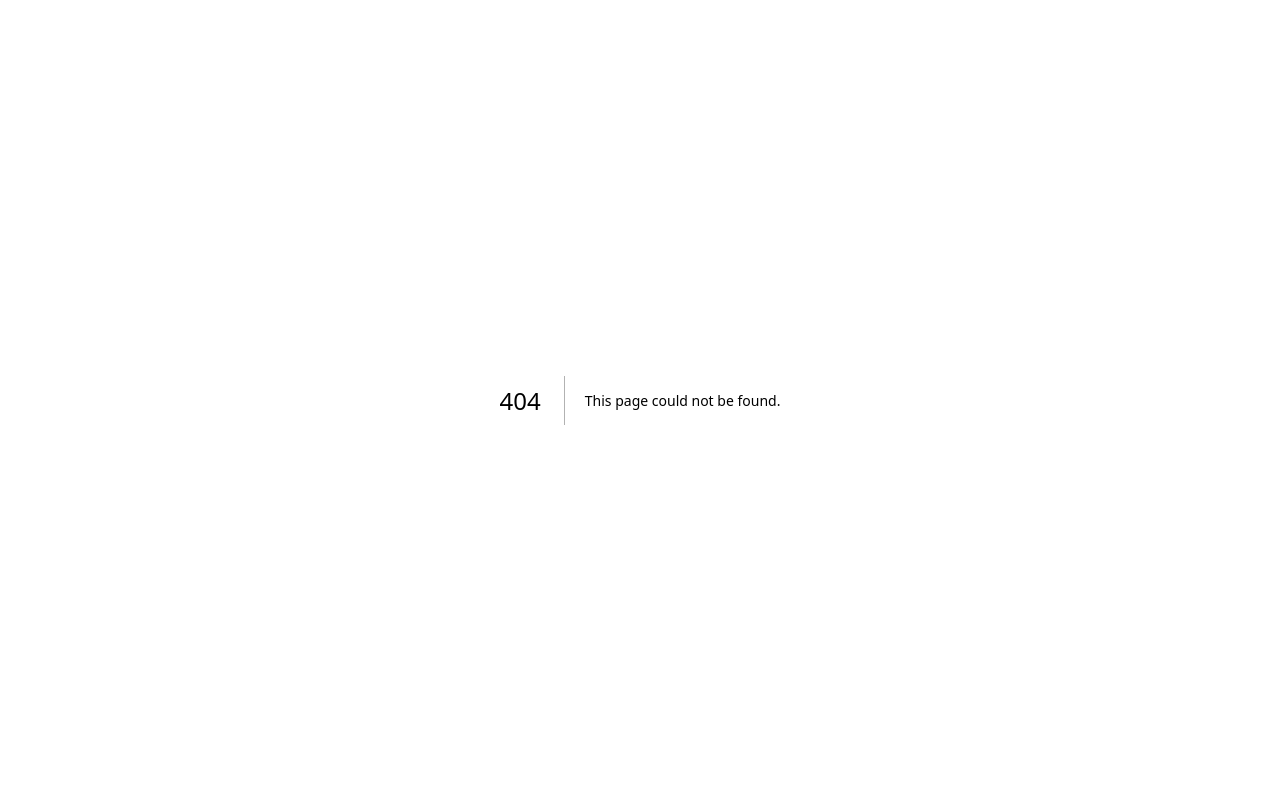
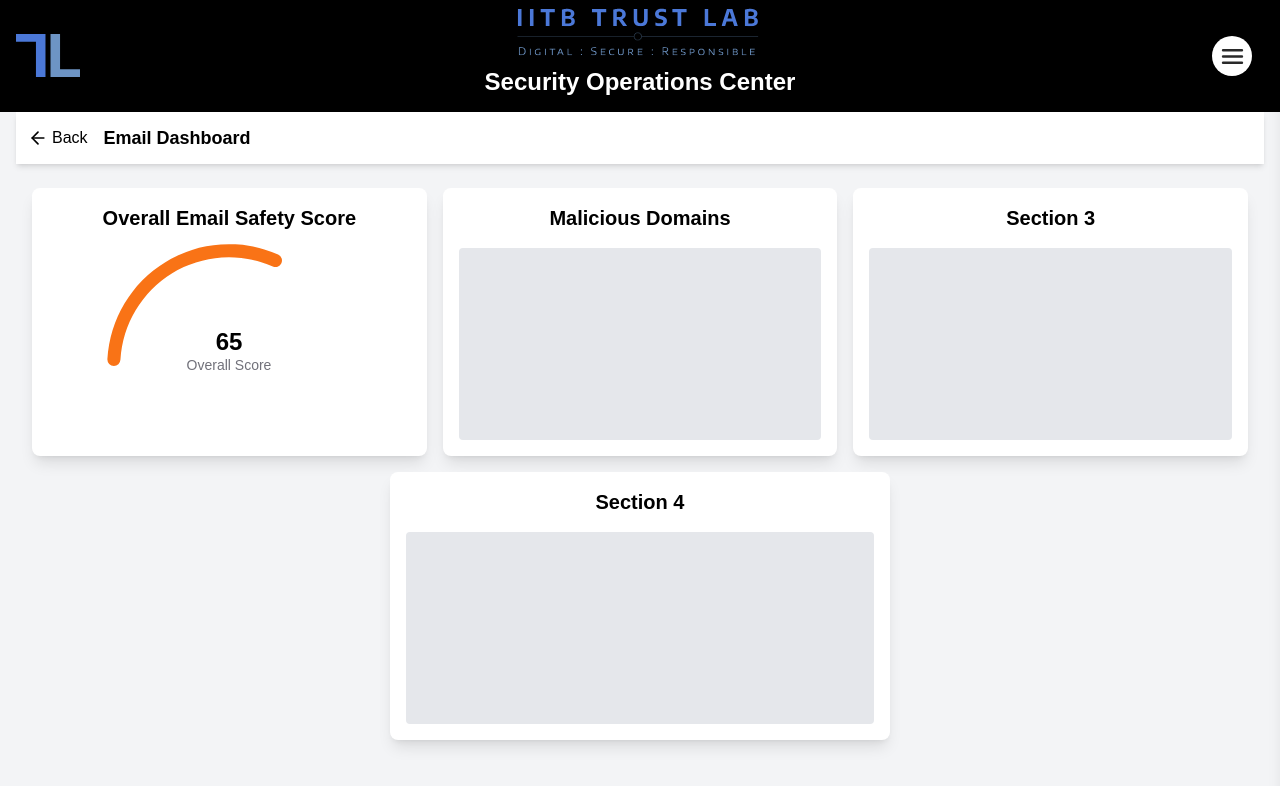
Before and after one commit to The-x-35/IITB-TL-SOC-Dashboard, a Next.js app: page /email in a window 1280 px wide. Before the commit this address had no page. Shown: the top 786 px of the page. Built offline with nearby package versions, Linux system fonts and the light colour scheme.

Commit message:
Setup routing and made email page basic

```diff
--- a/next.config.mjs
+++ b/next.config.mjs
@@ -1,4 +1,9 @@
 /** @type {import('next').NextConfig} */
-const nextConfig = {};
+const nextConfig = {
+    reactStrictMode: true,
+  experimental: {
+    appDir: true, // Enables the new `app` directory
+  },
+};
 
 export default nextConfig;
--- a/package.json
+++ b/package.json
@@ -14,9 +14,9 @@
     "class-variance-authority": "^0.7.0",
     "clsx": "^2.1.1",
     "lucide-react": "^0.445.0",
-    "next": "14.2.13",
-    "react": "^18",
-    "react-dom": "^18",
+    "next": "^14.2.13",
+    "react": "^18.3.1",
+    "react-dom": "^18.3.1",
     "recharts": "^2.12.7",
     "tailwind-merge": "^2.5.2",
     "tailwindcss-animate": "^1.0.7"
--- a/src/app/components/MainPage.tsx
+++ b/src/app/components/MainPage.tsx
@@ -13,33 +13,31 @@ const MainPage: React.FC = () => {
             <h2 className='text-orange-500 text-xl text-center'> Warnings:5 </h2>
             </span>
         </div>
-        <div className="flex flex-col flex-1 min-w-[300px] p-4 bg-white rounded shadow">
+        <div className="flex flex-col flex-1 min-w-[500px] p-4 bg-white rounded shadow">
           <h2 className="text-xl font-semibold mb-4 text-black text-center">Traffic</h2>
           <Traffic />
         </div>
         <div className="flex flex-col flex-1 min-w-[300px] p-4 bg-white rounded shadow">
-          <h2 className="text-lg font-bold mb-4">Chart 3</h2>
+          <h2 className="text-xl font-semibold mb-4 text-black text-center">Device Statics</h2>
           <div className="w-full h-48 bg-gray-200 rounded"></div>
         </div>
-        <div className="flex flex-col flex-1 min-w-[300px] p-4 bg-white rounded shadow">
+        <div className="flex flex-col flex-1 max-w-[300px] p-4 bg-white rounded shadow">
             <h2 className="text-xl font-semibold mb-4 text-black text-center">Domains</h2>
             <ul className="space-y-2">
                 {[
-                { name: "Domain 1", path: "" },
-                { name: "Domain 2", path: "" },
-                { name: "Domain 3", path: "" },
-                { name: "Domain 4", path: "" },
-                { name: "Domain 5", path: "" },
-                { name: "Domain 6", path: "" },
-                { name: "Domain 7", path: "" },
-                { name: "Domain 8", path: "" },
-                { name: "Domain 9", path: "" },
-                { name: "Domain 10", path: "" },
+                { name: "Email", path: "/email" },
+                { name: "Threat Intelligence", path: "#" },
+                { name: "Endpoint(user)", path: "#" },
+                { name: "Network Security", path: "#" },
+                { name: "Perimeter", path: "#" },
+                { name: "EndPoint(Servers)", path: "#" },
+                { name: "Access Control", path: "#" },
+                { name: "Data Leakage", path: "#" },
                 ].map((domain) => (
                 <li key={domain.name}>
                     <a
                     href={domain.path}
-                    className="block p-2 text-blue-600 hover:bg-blue-100 rounded transition"
+                    className="block p-2 text-black hover:bg-blue-100 rounded transition"
                     >
                     {domain.name}
                     </a>
@@ -49,11 +47,11 @@ const MainPage: React.FC = () => {
         </div>
 
         <div className="flex flex-col flex-1 min-w-[300px] p-4 bg-white rounded shadow">
-          <h2 className="text-lg font-bold mb-4">Chart 5</h2>
+          <h2 className="text-xl font-semibold mb-4 text-black text-center">Domain Risk Score</h2>
           <div className="w-full h-48 bg-gray-200 rounded"></div>
         </div>
         <div className="flex flex-col flex-1 min-w-[300px] p-4 bg-white rounded shadow">
-          <h2 className="text-lg font-bold mb-4">Chart 6</h2>
+          <h2 className="text-xl font-semibold mb-4 text-black text-center">Alert List</h2>
           <div className="w-full h-48 bg-gray-200 rounded"></div>
         </div>
       </div>
--- a/src/app/components/Navbar.tsx
+++ b/src/app/components/Navbar.tsx
@@ -1,3 +1,4 @@
+"use client";
 import React, { useState } from 'react';
 import Image from 'next/image';
 import RightSidebar from './RightSidebar';
--- /dev/null
+++ b/src/app/email/page.tsx
@@ -0,0 +1,47 @@
+import React from 'react';
+import Navbar from '../components/Navbar';
+import { ArrowLeft } from 'lucide-react'; // Assuming you're using Lucide icons
+import ORS from '../components/OverallRiskScore';
+
+const EmailPage: React.FC = () => {
+
+  return (
+    <>
+      <Navbar />
+      <div className="min-h-screen p-4 bg-gray-100 flex flex-col items-center pt-28">
+        <div className="w-full bg-white shadow-md p-3 flex items-center justify-start gap-4">
+          <a
+            href='/'
+            className="flex items-center gap-1 text-black"
+          >
+            <ArrowLeft size={20} />
+            Back
+          </a>
+          <span className="text-lg font-bold text-black">Email Dashboard</span>
+        </div>
+
+        <div className="flex flex-wrap justify-center gap-4 mt-6 w-full px-4">
+          <div className="flex flex-col flex-1 min-w-[300px] p-4 bg-white rounded-lg shadow-lg max-w-[500px]">
+            <h2 className="text-xl font-semibold mb-4 text-black text-center">Overall Email Safety Score</h2>
+            <ORS />
+          </div>
+          <div className="flex flex-col flex-1 min-w-[300px] p-4 bg-white rounded-lg shadow-lg max-w-[500px]">
+            <h2 className="text-xl font-semibold mb-4 text-black text-center">Malicious Domains</h2>
+            <div className="w-full h-48 bg-gray-200 rounded"></div>
+          </div>
+
+          <div className="flex flex-col flex-1 min-w-[300px] p-4 bg-white rounded-lg shadow-lg max-w-[500px]">
+            <h2 className="text-xl font-semibold mb-4 text-black text-center">Section 3</h2>
+            <div className="w-full h-48 bg-gray-200 rounded"></div>
+          </div>
+          <div className="flex flex-col flex-1 min-w-[300px] p-4 bg-white rounded-lg shadow-lg max-w-[500px]">
+            <h2 className="text-xl font-semibold mb-4 text-black text-center">Section 4</h2>
+            <div className="w-full h-48 bg-gray-200 rounded"></div>
+          </div>
+        </div>
+      </div>
+    </>
+  );
+};
+
+export default EmailPage;
--- a/src/app/layout.tsx
+++ b/src/app/layout.tsx
@@ -14,8 +14,8 @@ const geistMono = localFont({
 });
 
 export const metadata: Metadata = {
-  title: "Create Next App",
-  description: "Generated by create next app",
+  title: "IITB Trust Lab SOC",
+  description: "",
 };
 
 export default function RootLayout({
--- a/src/app/page.tsx
+++ b/src/app/page.tsx
@@ -1,15 +1,28 @@
 "use client";
-import { useState } from "react";
+import { useState, useEffect } from "react";
 import SplashScreen from "./components/SplashScreen";
 import Navbar from "./components/Navbar";
 import MainPage from "./components/MainPage";
 
 export default function Home() {
   const [showSplash, setShowSplash] = useState(true);
+
+  useEffect(() => {
+    const splashShown = localStorage.getItem("splashShown");
+    if (splashShown) {
+      setShowSplash(false);
+    }
+  }, []);
+
+  const handleSplashEnd = () => {
+    localStorage.setItem("splashShown", "true");
+    setShowSplash(false);
+  };
+
   return (
     <>
       {showSplash ? (
-        <SplashScreen onSplashEnd={() => setShowSplash(false)} />
+        <SplashScreen onSplashEnd={handleSplashEnd} />
       ) : (
         <>
           <Navbar />
```
Also changed, not shown: 1 other file (tests, documents, lock files or other folders).
